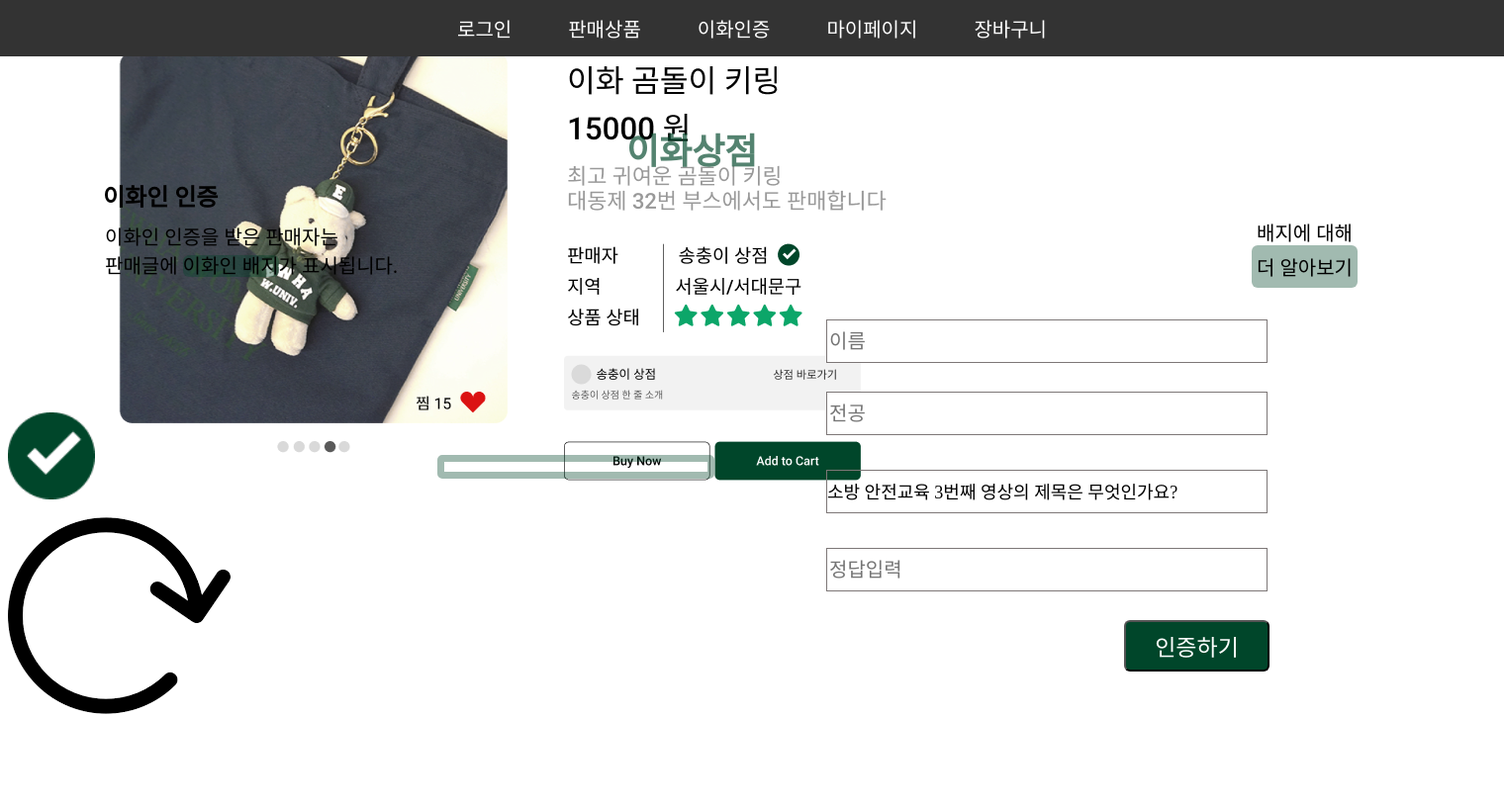
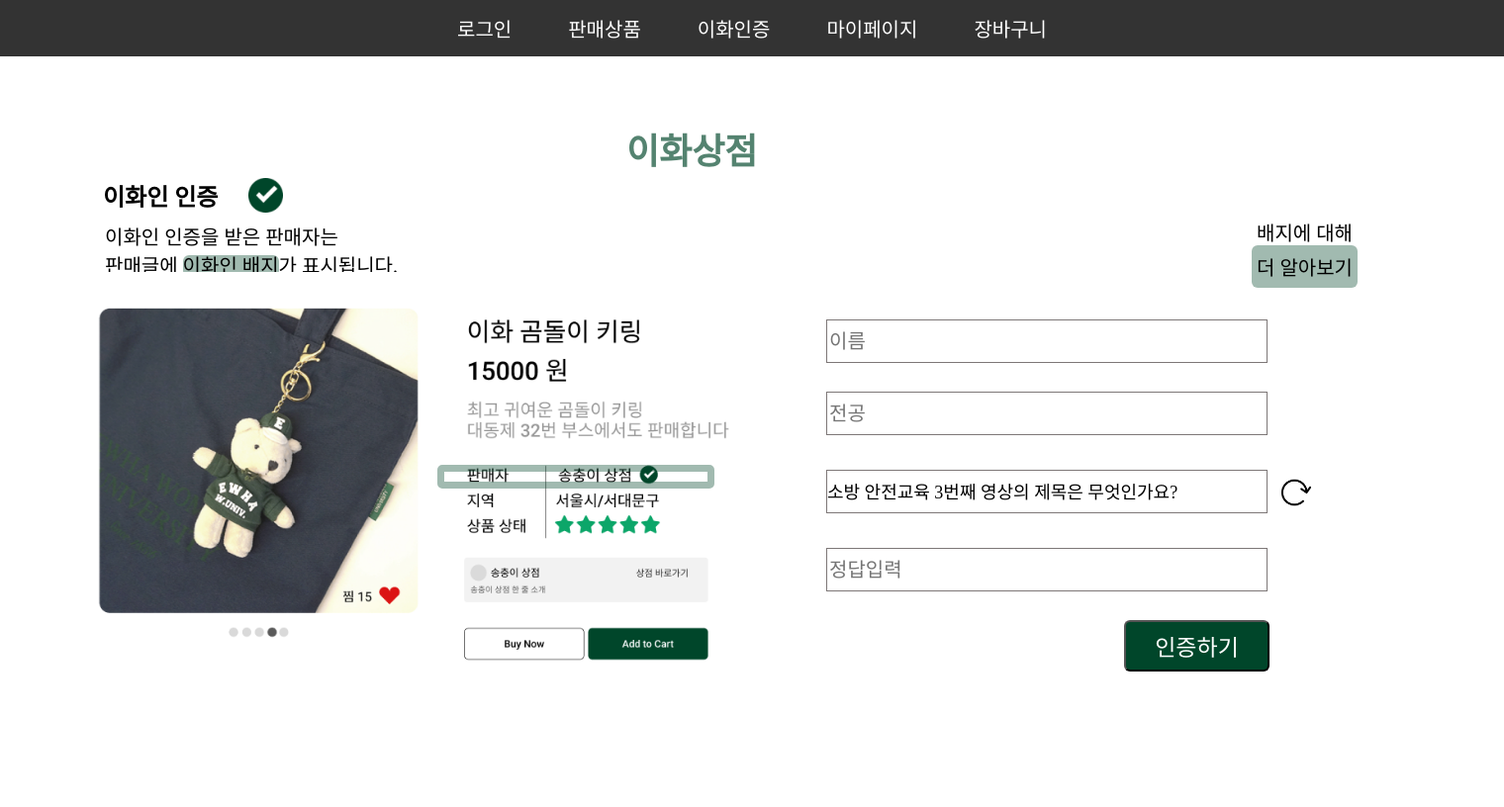
Before and after one commit to dori135/flask_project2023, a Flask app: page /certification in a window 1520 px wide. Shown: the whole page at 99% size. Run offline with Flask 3, Linux system fonts and the light colour scheme.

Commit message:
이화인 인증 이미지 src명 변경

```diff
--- a/static/ewhaCertification.css
+++ b/static/ewhaCertification.css
@@ -63,7 +63,7 @@
 border-radius:6px;
 }
 
-img[src="./image/ewhaCertificationMark.png"]{
+img[src="ewhaCertificationMark.png"]{
 position:absolute;
 left:251px;
 top:180px;
@@ -77,7 +77,7 @@
 top:224px;
 }
 
-img[src="./image/ewhaMarketExample.png"]{
+img[src="ewhaMarketExample.png"]{
 position:absolute;
 left:84px;
 top:275px;
@@ -90,7 +90,7 @@
 height:24px;
 position:absolute;
 left:442px;
-top:460px;
+top:470px;
 border: 7px solid rgb(0,70,42,0.37);
 
 border-radius:5px;
@@ -145,7 +145,7 @@
 font-size:18px;
 }
 
-img[src="./image/refreshButton.png"]{
+img[src="refreshButton.png"]{
 position:absolute;
 left:1295px;
 top:483px;
```
